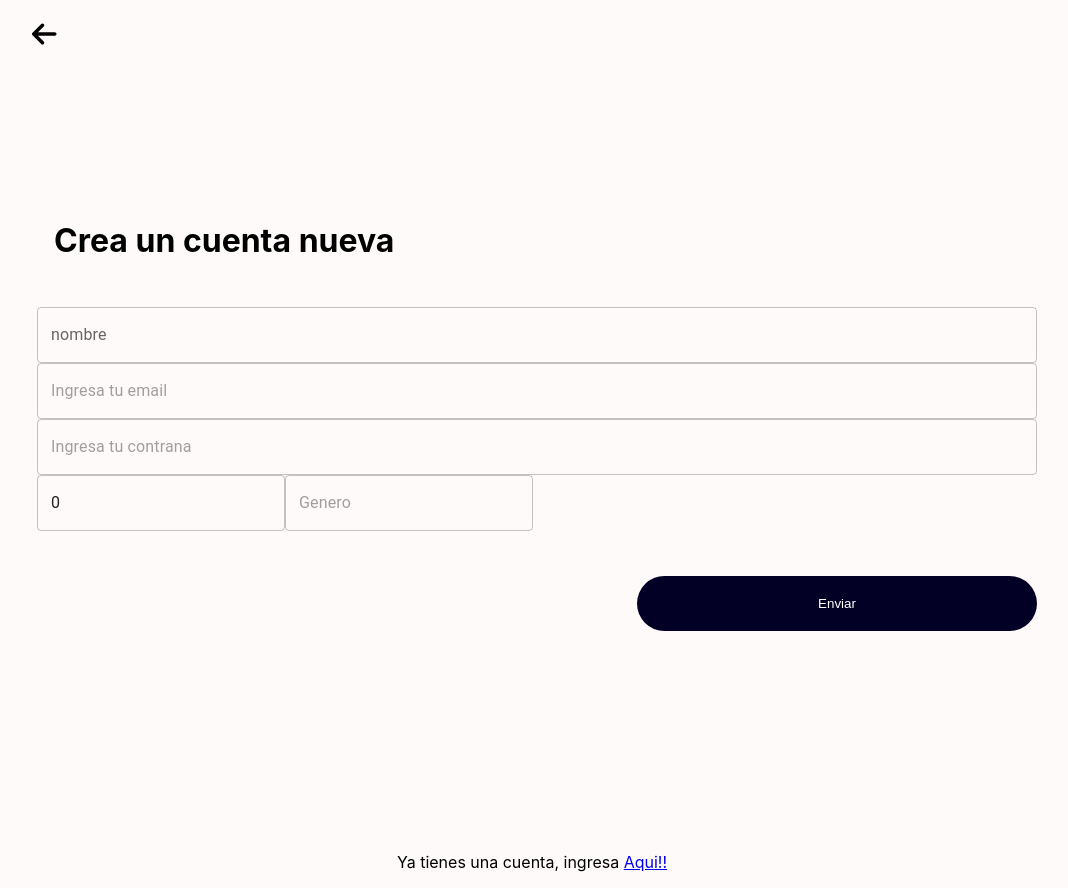
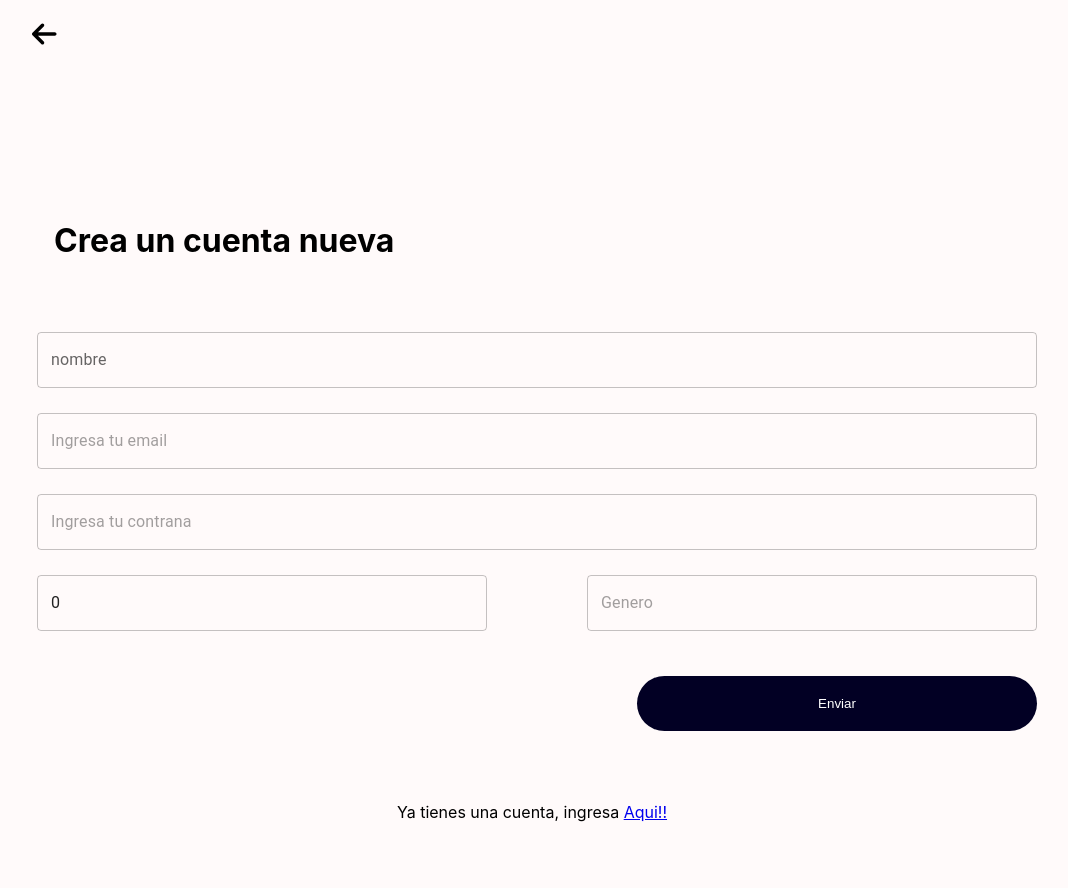
Before and after one commit to juan1630/accountFront, a React (Create React App) app: page /auth/register in a window 1280 px wide. Shown: the whole page, without its empty margins (108-1176 px from the left). After the commit the page ends 838 px from the top, so only its background shows below. Built offline with nearby package versions, Linux system fonts and the light colour scheme.

Commit message:
Register pages margins

```diff
--- a/src/App.css
+++ b/src/App.css
@@ -81,7 +81,16 @@ body{
 .form-register {
     margin-top: 20px;
 }
-
+.form-register-input{
+    margin-top: 25px !important;
+}
+.form-register-input-age{
+    width: 45% ;
+}
+.container-register-inputs{
+    display: flex;
+    justify-content: space-between;
+}
 .section-register{
     max-width: 1000px;
     width:  100% ;
@@ -92,7 +101,7 @@ body{
 .footer-register {
     display: flex;
     justify-content: center;
-    margin-top: 200px;
+    margin-top: 50px;
 }
 
 .container-number-register {
--- a/src/auth/Register.tsx
+++ b/src/auth/Register.tsx
@@ -42,11 +42,13 @@ export const RegisterPage =  () => {
                     <TextField  onChange={ formik.handleChange } value={ formik.values.name }   type='text'  className='form-register-input' placeholder='Ingresa tu nombre' name='name' label='nombre' fullWidth />
                     <TextField  onChange={ formik.handleChange } value={ formik.values.email }  type='email'  className='form-register-input' placeholder='Ingresa tu email' name='email' fullWidth />
                     <TextField  onChange={ formik.handleChange } value={ formik.values.password }  type='text'  className='form-register-input' placeholder='Ingresa tu contrana' name='password' fullWidth />
-                    <TextField  onChange={ formik.handleChange } value={ formik.values.age }  type='number'  className='form-register-input' placeholder='Edad' name='age' />
-                    <TextField  onChange={ formik.handleChange } value={ formik.values.genero }  type='text'  className='form-register-input' placeholder='Genero' name='genero'  />
+                        <div className="container-register-inputs">
+                        <TextField  onChange={ formik.handleChange } value={ formik.values.age }  type='number'  className='form-register-input form-register-input-age' placeholder='Edad' name='age' />
+                    <TextField  onChange={ formik.handleChange } value={ formik.values.genero }  type='text'  className='form-register-input form-register-input-age' placeholder='Genero' name='genero'  />
+                        </div>
                     <div className="button-container-login">
-                    <button type='submit' className="buton-login" > Enviar  </button>
-                </div>
+                        <button type='submit' className="buton-login" > Enviar  </button>
+                    </div>
                 </form>
             </section>
             <footer className="footer-register" >
```
